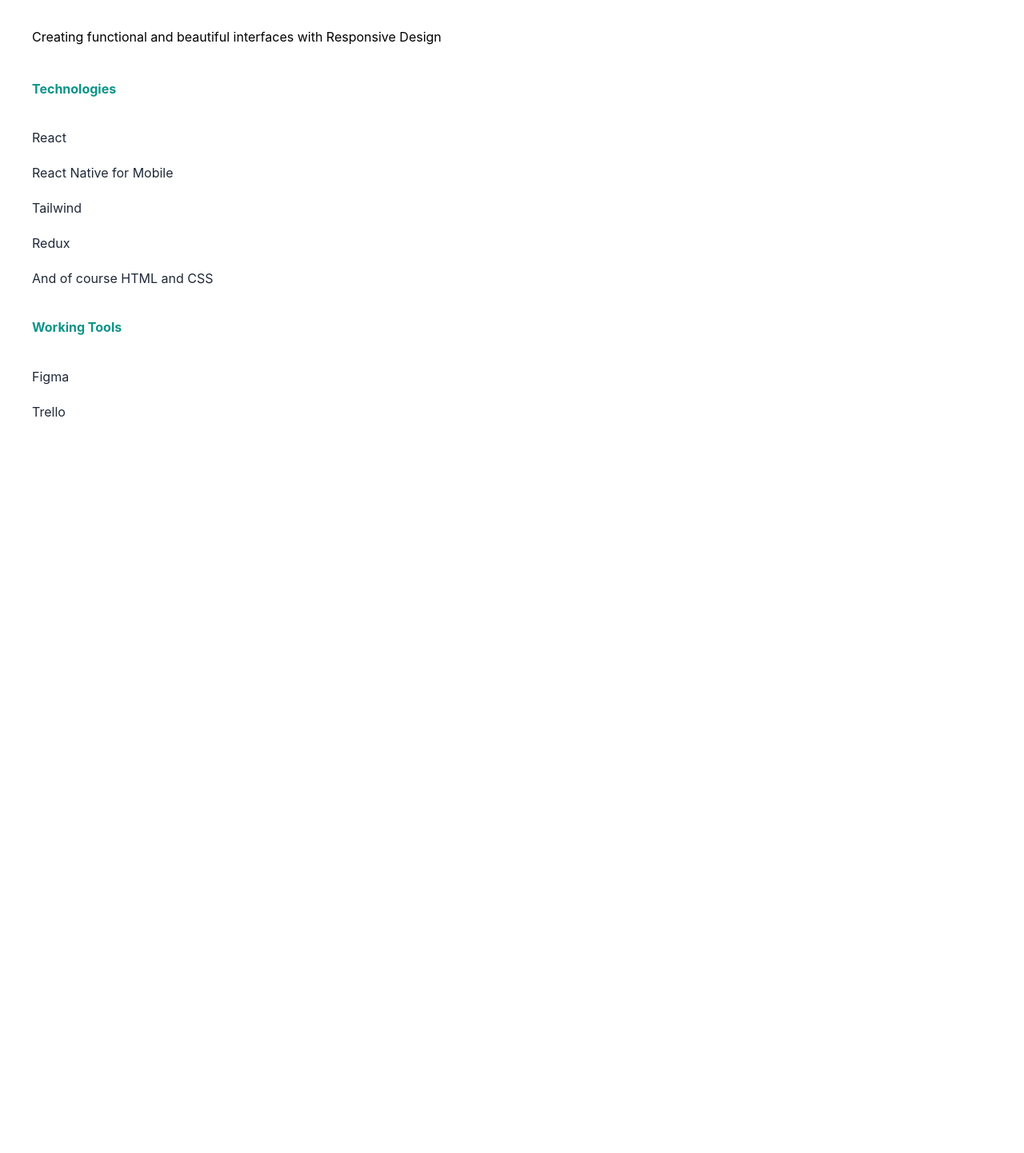
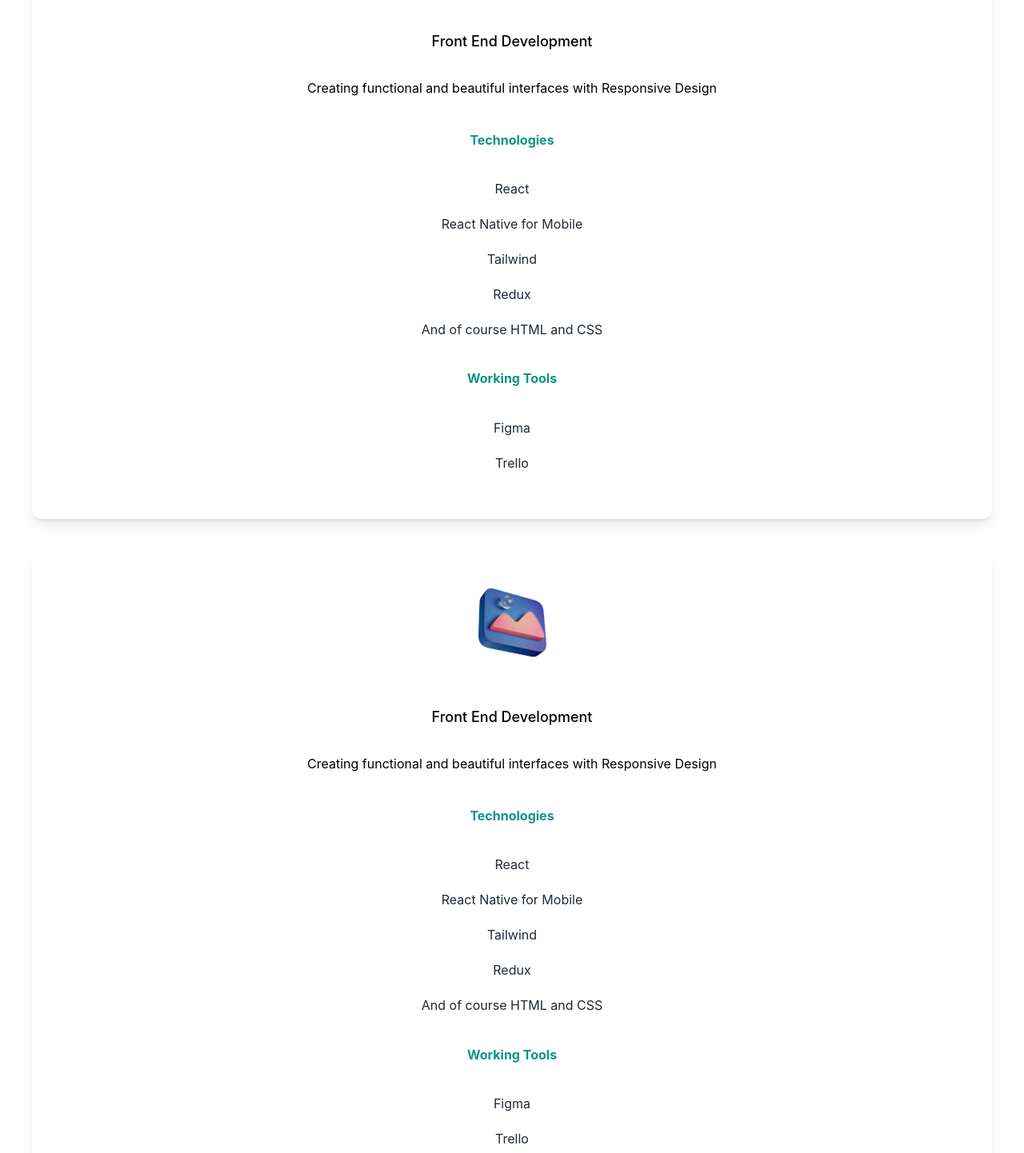
Before and after one commit to iXGEN/Portfolio, a Next.js app: page / in a window 1280 px wide. Shown: the part 1528-2970 px from the top of the page at 80% size. Before the commit the page ends 2073 px from the top, so only its background shows below. Built offline with nearby package versions, Linux system fonts and the light colour scheme.

Commit message:
update front

```diff
--- a/pages/index.js
+++ b/pages/index.js
@@ -63,7 +63,7 @@
           <div>
             <h3 className="text-3xl py-1">Services I offer</h3>
             <p className="text-md py-2 leading-8 text-gray-800">
-              With 700+ hours of coding, I am comfortable working with{" "}
+              With 800+ hours of coding, I am comfortable working with{" "}
               <span className="text-teal-500">
                 HTML, CSS, Javascript, React, Redux, React Native, Tailwind,
                 NodeJS, ExpressJS, PostgreSQL, MongoDB, and many more!
@@ -75,7 +75,45 @@
             </p>
           </div>
           <div>
-            <div>
+            <div className="text-center shadow-lg p-10 rounded-xl my-10">
+              <Image src={design} width={100} height={100} />
+              <h3 className="text-lg font-medium pt-8 pb-2">
+                Front End Development
+              </h3>
+              <p className="py-2">
+                Creating functional and beautiful interfaces with Responsive
+                Design
+              </p>
+              <h4 className="py-4 text-teal-600">Technologies</h4>
+              <p className="text-gray-800 py-1">React</p>
+              <p className="text-gray-800 py-1">React Native for Mobile</p>
+              <p className="text-gray-800 py-1">Tailwind</p>
+              <p className="text-gray-800 py-1">Redux</p>
+              <p className="text-gray-800 py-1">And of course HTML and CSS</p>
+              <h4 className="py-4 text-teal-600">Working Tools</h4>
+              <p className="text-gray-800 py-1">Figma</p>
+              <p className="text-gray-800 py-1">Trello</p>
+            </div>
+            <div className="text-center shadow-lg p-10 rounded-xl my-10">
+              <Image src={design} width={100} height={100} />
+              <h3 className="text-lg font-medium pt-8 pb-2">
+                Front End Development
+              </h3>
+              <p className="py-2">
+                Creating functional and beautiful interfaces with Responsive
+                Design
+              </p>
+              <h4 className="py-4 text-teal-600">Technologies</h4>
+              <p className="text-gray-800 py-1">React</p>
+              <p className="text-gray-800 py-1">React Native for Mobile</p>
+              <p className="text-gray-800 py-1">Tailwind</p>
+              <p className="text-gray-800 py-1">Redux</p>
+              <p className="text-gray-800 py-1">And of course HTML and CSS</p>
+              <h4 className="py-4 text-teal-600">Working Tools</h4>
+              <p className="text-gray-800 py-1">Figma</p>
+              <p className="text-gray-800 py-1">Trello</p>
+            </div>
+            <div className="text-center shadow-lg p-10 rounded-xl my-10">
               <Image src={design} width={100} height={100} />
               <h3 className="text-lg font-medium pt-8 pb-2">
                 Front End Development
```
